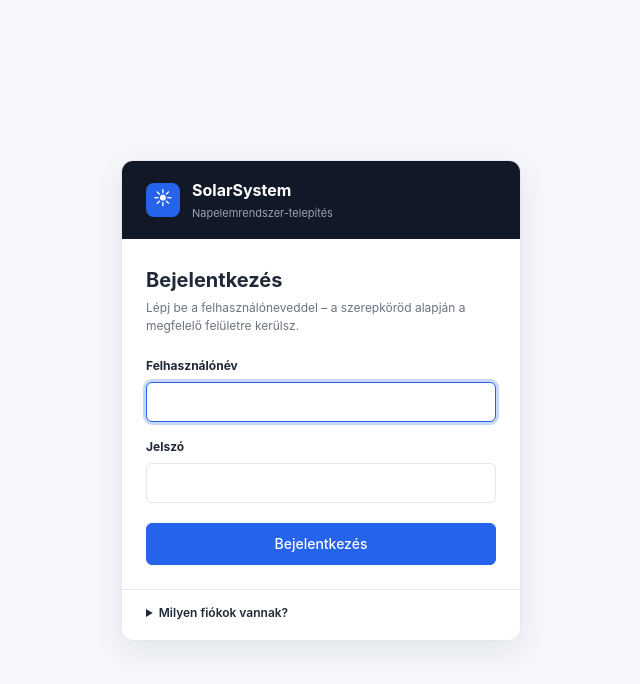
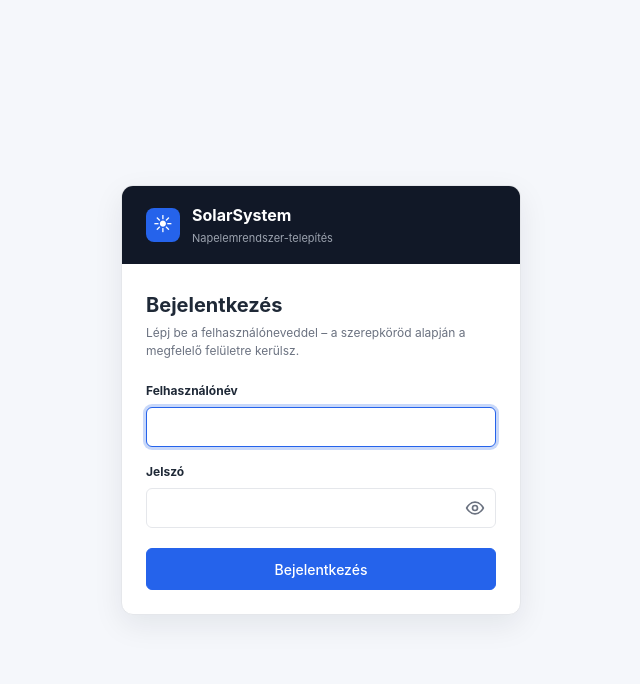
Before and after one commit to BOOST250/napelem-raktarkezelo, a PHP site: page / in a window 1280 px wide. Shown: the top 684 px of the page, without its empty margins (319-959 px from the left). Run offline with PHP 8.4, Linux system fonts and the light colour scheme.

Commit message:
Végpontok védelme és belépő oldal javítása
- parts, bins, projects, project_parts, project_history: csak bejelentkezve
- users.php: csak admin szerepkörrel
- belépő oldal: a fióklista eltávolítva, szem gomb a jelszó megjelenítéséhez

Co-Authored-By: Claude Opus 5.5 <noreply@anthropic.com>

```diff
--- a/Adatbazis + backend - Eszter/napelem/api/bins.php
+++ b/Adatbazis + backend - Eszter/napelem/api/bins.php
@@ -1,5 +1,7 @@
 <?php
 require_once __DIR__ . '/cors.php';
+require_once __DIR__ . '/auth.php';
+kotelezo_bejelentkezes();   // bármelyik bejelentkezett felhasználó
 
 
 require_once __DIR__ . '/../config/database.php';
--- a/Adatbazis + backend - Eszter/napelem/api/parts.php
+++ b/Adatbazis + backend - Eszter/napelem/api/parts.php
@@ -1,5 +1,7 @@
 <?php
 require_once __DIR__ . '/cors.php';
+require_once __DIR__ . '/auth.php';
+kotelezo_bejelentkezes();   // bármelyik bejelentkezett felhasználó
 
 
 require_once __DIR__ . '/../config/database.php';
--- a/Adatbazis + backend - Eszter/napelem/api/project_history.php
+++ b/Adatbazis + backend - Eszter/napelem/api/project_history.php
@@ -1,5 +1,7 @@
 <?php
 require_once __DIR__ . '/cors.php';
+require_once __DIR__ . '/auth.php';
+kotelezo_bejelentkezes();   // bármelyik bejelentkezett felhasználó
 
 
 require_once __DIR__ . '/../config/database.php';
--- a/Adatbazis + backend - Eszter/napelem/api/project_parts.php
+++ b/Adatbazis + backend - Eszter/napelem/api/project_parts.php
@@ -1,5 +1,7 @@
 <?php
 require_once __DIR__ . '/cors.php';
+require_once __DIR__ . '/auth.php';
+kotelezo_bejelentkezes();   // bármelyik bejelentkezett felhasználó
 
 
 require_once __DIR__ . '/../config/database.php';
--- a/Adatbazis + backend - Eszter/napelem/api/projects.php
+++ b/Adatbazis + backend - Eszter/napelem/api/projects.php
@@ -1,5 +1,7 @@
 <?php
 require_once __DIR__ . '/cors.php';
+require_once __DIR__ . '/auth.php';
+kotelezo_bejelentkezes();   // bármelyik bejelentkezett felhasználó
 
 
 require_once __DIR__ . '/../config/database.php';
--- a/Adatbazis + backend - Eszter/napelem/api/users.php
+++ b/Adatbazis + backend - Eszter/napelem/api/users.php
@@ -1,5 +1,7 @@
 <?php
 require_once __DIR__ . '/cors.php';
+require_once __DIR__ . '/auth.php';
+kotelezo_bejelentkezes(['admin']);   // felhasználókezelés csak adminnak
 
 
 require_once __DIR__ . '/../config/database.php';
--- a/Közös/belepes/css/style.css
+++ b/Közös/belepes/css/style.css
@@ -91,7 +91,8 @@ h1 { font-size: 20px; margin-bottom: 4px; }
 }
 
 .mezo { display: flex; flex-direction: column; gap: 7px; margin-bottom: 16px; }
-.mezo > span { font-size: 12px; font-weight: bold; }
+.mezo > span,
+.mezo > label { font-size: 12px; font-weight: bold; }
 
 .beviteli {
   height: 40px;
@@ -144,20 +145,35 @@ h1 { font-size: 20px; margin-bottom: 4px; }
 /* A „mégis megnyitom” hivatkozás a befejezetlen felülethez. */
 .belepo-info a, .belepo-hiba a { color: inherit; font-weight: 600; }
 
-/* --------- fióksúgó --------- */
+/* --------- jelszó megjelenítése (szem gomb) --------- */
 
-.fiok-sugo {
-  border-top: 1px solid var(--keret);
-  padding: 14px 24px 18px;
-  font-size: 12px;
+.jelszo-doboz { position: relative; }
+.jelszo-doboz .beviteli { padding-right: 44px; }
+.jelszo-mutat {
+  position: absolute;
+  top: 0;
+  right: 0;
+  width: 42px;
+  height: 40px;
+  display: flex;
+  align-items: center;
+  justify-content: center;
+  padding: 0;
+  border: 0;
+  background: none;
   color: var(--szoveg-halvany);
+  border-radius: 0 6px 6px 0;
+  cursor: pointer;
 }
-.fiok-sugo summary { cursor: pointer; font-weight: 600; color: var(--szoveg); }
-.fiok-sugo ul { margin: 10px 0 10px 18px; }
-.fiok-sugo li { margin-bottom: 4px; }
-.fiok-sugo code {
-  font-family: ui-monospace, Consolas, monospace;
-  background: #f3f4f6;
-  border-radius: 4px;
-  padding: 1px 5px;
+.jelszo-mutat:hover { color: var(--szoveg); }
+.jelszo-mutat:focus-visible { outline: none; box-shadow: var(--fokusz); }
+.jelszo-mutat svg[hidden] { display: none; }   /* SVG-re a böngésző nem alkalmazza magától */
+.jelszo-mutat svg {
+  width: 20px;
+  height: 20px;
+  fill: none;
+  stroke: currentColor;
+  stroke-width: 2;
+  stroke-linecap: round;
+  stroke-linejoin: round;
 }
--- a/Közös/belepes/index.html
+++ b/Közös/belepes/index.html
@@ -48,27 +48,30 @@
                  autocomplete="username" required autofocus>
         </label>
 
-        <label class="mezo">
-          <span>Jelszó</span>
-          <input class="beviteli" id="jelszo" name="password" type="password"
-                 autocomplete="current-password" required>
-        </label>
+        <div class="mezo">
+          <label for="jelszo">Jelszó</label>
+          <div class="jelszo-doboz">
+            <input class="beviteli" id="jelszo" name="password" type="password"
+                   autocomplete="current-password" required>
+            <!-- Szem gomb: megmutatja / elrejti a beírt jelszót -->
+            <button type="button" class="jelszo-mutat" id="jelszo-mutat"
+                    aria-label="Jelszó megjelenítése" aria-pressed="false" title="Jelszó megjelenítése">
+              <svg class="szem-nyitott" viewBox="0 0 24 24" aria-hidden="true">
+                <path d="M2 12s3.6-7 10-7 10 7 10 7-3.6 7-10 7S2 12 2 12z"/>
+                <circle cx="12" cy="12" r="3"/>
+              </svg>
+              <svg class="szem-csukott" viewBox="0 0 24 24" aria-hidden="true" hidden>
+                <path d="M3 3l18 18"/>
+                <path d="M10.6 5.1A10.6 10.6 0 0 1 12 5c6.4 0 10 7 10 7a17.6 17.6 0 0 1-3.2 4.1"/>
+                <path d="M6.6 6.6A17.4 17.4 0 0 0 2 12s3.6 7 10 7a9.9 9.9 0 0 0 5.4-1.6"/>
+                <path d="M9.9 9.9a3 3 0 0 0 4.2 4.2"/>
+              </svg>
+            </button>
+          </div>
+        </div>
 
         <button type="submit" class="gomb fo" id="belepo-gomb">Bejelentkezés</button>
       </form>
-
-      <!-- Csak tájékoztatás: melyik fiók melyik felületre visz. Jelszó
-           szándékosan nem szerepel itt, az az adatbázisban (users tábla) van. -->
-      <details class="fiok-sugo">
-        <summary>Milyen fiókok vannak?</summary>
-        <ul>
-          <li><code>szakember1</code> – szakemberi felület</li>
-          <li><code>raktarvezeto1</code> – raktárvezetői felület</li>
-          <li><code>raktaros1</code> – raktárosi felület</li>
-        </ul>
-        <p>A fiókok a <code>users</code> táblában vannak. Új felhasználót az
-          adminisztrátor vesz fel, regisztráció nincs.</p>
-      </details>
 
     </div>
   </main>
--- a/Közös/belepes/js/belepes.js
+++ b/Közös/belepes/js/belepes.js
@@ -133,6 +133,23 @@
     infoDoboz.appendChild(link);
   }
 
+  /* ---------------- jelszó megjelenítése ---------------- */
+
+  const jelszoMezo = $('#jelszo');
+  const mutatGomb = $('#jelszo-mutat');
+
+  mutatGomb.addEventListener('click', () => {
+    const latszik = jelszoMezo.type === 'password';
+    jelszoMezo.type = latszik ? 'text' : 'password';
+    mutatGomb.setAttribute('aria-pressed', String(latszik));
+    const felirat = latszik ? 'Jelszó elrejtése' : 'Jelszó megjelenítése';
+    mutatGomb.setAttribute('aria-label', felirat);
+    mutatGomb.title = felirat;
+    mutatGomb.querySelector('.szem-nyitott').toggleAttribute('hidden', latszik);
+    mutatGomb.querySelector('.szem-csukott').toggleAttribute('hidden', !latszik);
+    jelszoMezo.focus();
+  });
+
   /* ---------------- induláskor ---------------- */
 
   if (location.hash === '#kijelentkezve') {
```
